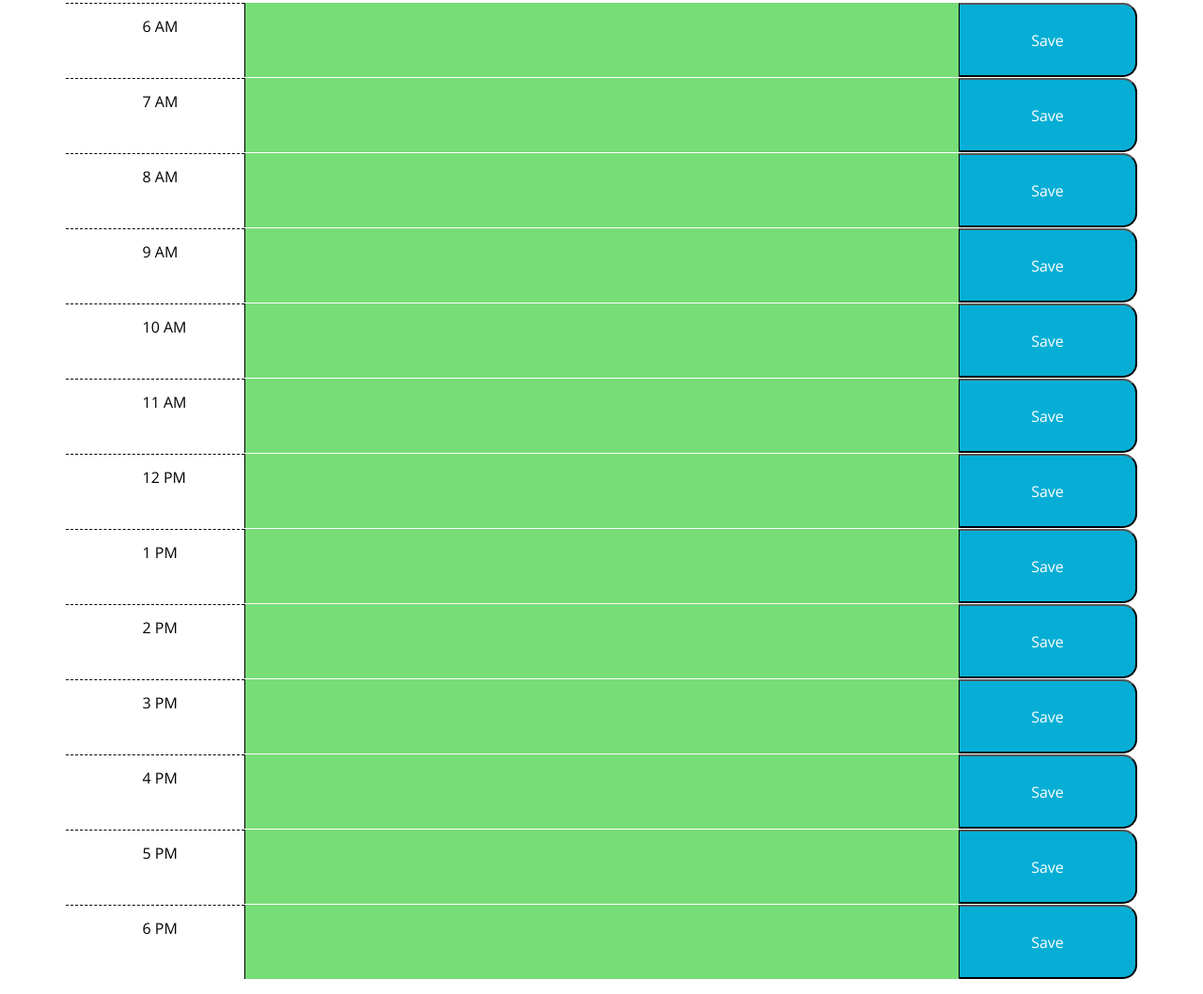
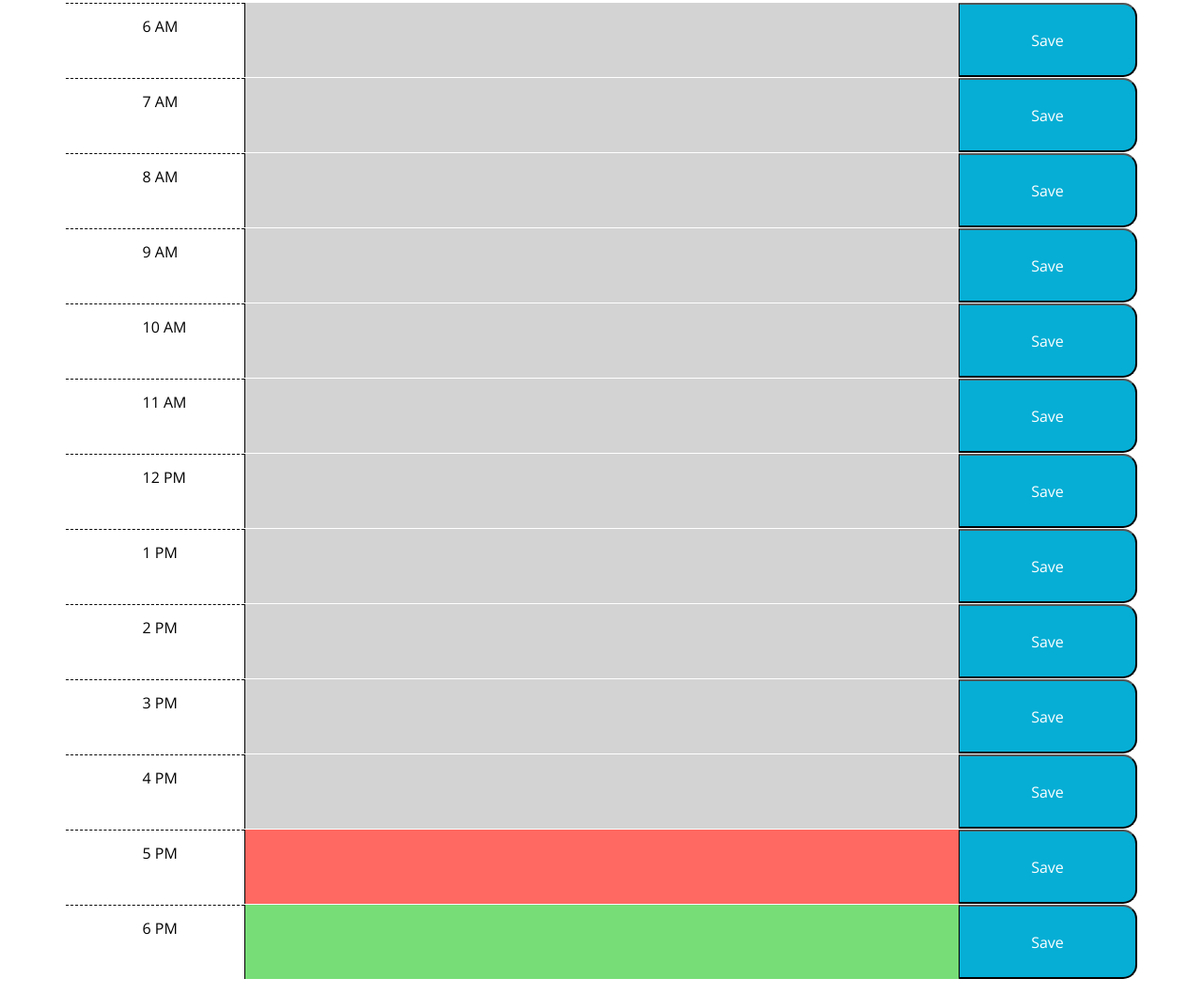
Before and after one commit to HeatherAckerman/Daily_Planner, a plain HTML site: page index.html in a window 1280 px wide. Shown: the part 366-1424 px from the top of the page at 94% size. Drawn offline with nearby package versions, Linux system fonts and the light colour scheme.

Commit message:
fixed text area color everything is now fully functional

```diff
--- a/index.html
+++ b/index.html
@@ -26,7 +26,7 @@
             <div class="hour col-lg-2">
                 6 AM
             </div>
-            <textarea class="col-md-8 description"></textarea>
+            <textarea class="col-md-8 description" id="6"></textarea>
             <button class="saveBtn col-lg-2">Save</button>
         </div>
 
@@ -35,84 +35,84 @@
             <div class="hour col-lg-2">
                 7 AM
             </div>
-            <textarea class="col-md-8 description"></textarea>
+            <textarea class="col-md-8 description" id="7"></textarea>
             <button class="saveBtn col-lg-2">Save</button>
         </div>
         <div class="row" id="8">
             <div class="hour col-lg-2">
                 8 AM
             </div>
-            <textarea class="col-md-8 description"></textarea>
+            <textarea class="col-md-8 description" id="8"></textarea>
             <button class="saveBtn col-lg-2">Save</button>
         </div>
         <div class="row" id="9">
             <div class="hour col-lg-2">
                 9 AM
             </div>
-            <textarea class="col-md-8 description"></textarea>
+            <textarea class="col-md-8 description" id="9"></textarea>
             <button class="saveBtn col-lg-2">Save</button>
         </div>
         <div class="row"  id="10">
             <div class="hour col-lg-2">
                 10 AM
             </div>
-            <textarea class="col-md-8 description"></textarea>
+            <textarea class="col-md-8 description" id="10"></textarea>
             <button class="saveBtn col-lg-2">Save</button>
         </div>
         <div class="row" id="11">
             <div class="hour col-lg-2">
                 11 AM
             </div>
-            <textarea class="col-md-8 description"></textarea>
+            <textarea class="col-md-8 description" id="11"></textarea>
             <button class="saveBtn col-lg-2">Save</button>
         </div>
         <div class="row" id="12">
             <div class="hour col-lg-2">
                 12 PM
             </div>
-            <textarea class="col-md-8 description"></textarea>
+            <textarea class="col-md-8 description" id="12"></textarea>
             <button class="saveBtn col-lg-2">Save</button>
         </div>
         <div class="row" id="13">
             <div class="hour col-lg-2">
                 1 PM
             </div>
-            <textarea class="col-md-8 description"></textarea>
+            <textarea class="col-md-8 description" id="13"></textarea>
             <button class="saveBtn col-lg-2">Save</button>
         </div>
         <div class="row" id="14">
             <div class="hour col-lg-2">
                 2 PM
             </div>
-            <textarea class="col-md-8 description"></textarea>
+            <textarea class="col-md-8 description" id="14"></textarea>
             <button class="saveBtn col-lg-2">Save</button>
         </div>
         <div class="row" id="15">
             <div class="hour col-lg-2">
                 3 PM
             </div>
-            <textarea class="col-md-8 description"></textarea>
+            <textarea class="col-md-8 description" id="15"></textarea>
             <button class="saveBtn col-lg-2">Save</button>
         </div>
         <div class="row" id="16">
             <div class="hour col-lg-2">
                 4 PM
             </div>
-            <textarea class="col-md-8 description"></textarea>
+            <textarea class="col-md-8 description" id="16"></textarea>
             <button class="saveBtn col-lg-2">Save</button>
         </div>
         <div class="row" id="17">
             <div class="hour col-lg-2">
                 5 PM
             </div>
-            <textarea class="col-md-8 description"></textarea>
+            <textarea class="col-md-8 description" id="17"></textarea>
             <button class="saveBtn col-lg-2">Save</button>
         </div>
         <div class="row" id="18">
             <div class="hour col-lg-2">
                 6 PM
             </div>
-            <textarea class="col-md-8 description"></textarea>
+            <textarea class="col-md-8 description" id="18"></textarea>
             <button class="saveBtn col-lg-2">Save</button>
         </div><br/>
     </div>
--- a/script.js
+++ b/script.js
@@ -4,17 +4,17 @@ $(document).ready(function () {
         $("#currentDay").text(moment().format('LLLL'));
     };
 
-    var hour = moment().hours();
-
     //This function adds a past, present, or future class to each html input. It determines the class by checking the current time against each time row on the schedule
     function textareaColor() {
 
         $("textarea").each(function () {
+
+            var hour = moment().hours();
             // console.log(hour)
             var inputId = $(this).attr("id");
             // console.log(inputId);
             var inputId2 = parseInt(inputId);
-            // console.log(inputId2);
+            console.log(inputId2);
 
             if (inputId2 < hour) {
                 $(this).addClass("past");
@@ -29,7 +29,7 @@ $(document).ready(function () {
 
 
     // This will save the users input to local storage when save is clicked
-    $(".saveBtn").on("click", function() {
+    $(".saveBtn").on("click", function () {
         // get nearby values
         var value = $(this).siblings(".description").val();
         var time = $(this).parent().attr("id");
--- a/style.css
+++ b/style.css
@@ -4,7 +4,7 @@ body {
     line-height: 1;
   }
 
-  textarea{
+  textarea {
     background: transparent;
     border: none;
     resize: none;
@@ -69,6 +69,7 @@ body {
     font-size: 20px;
     transition: all .3s ease-in-out;
   }
+
   textarea{
     background: transparent;
     border: none;
```
Lines whose indentation alone changed are shown as unchanged.
